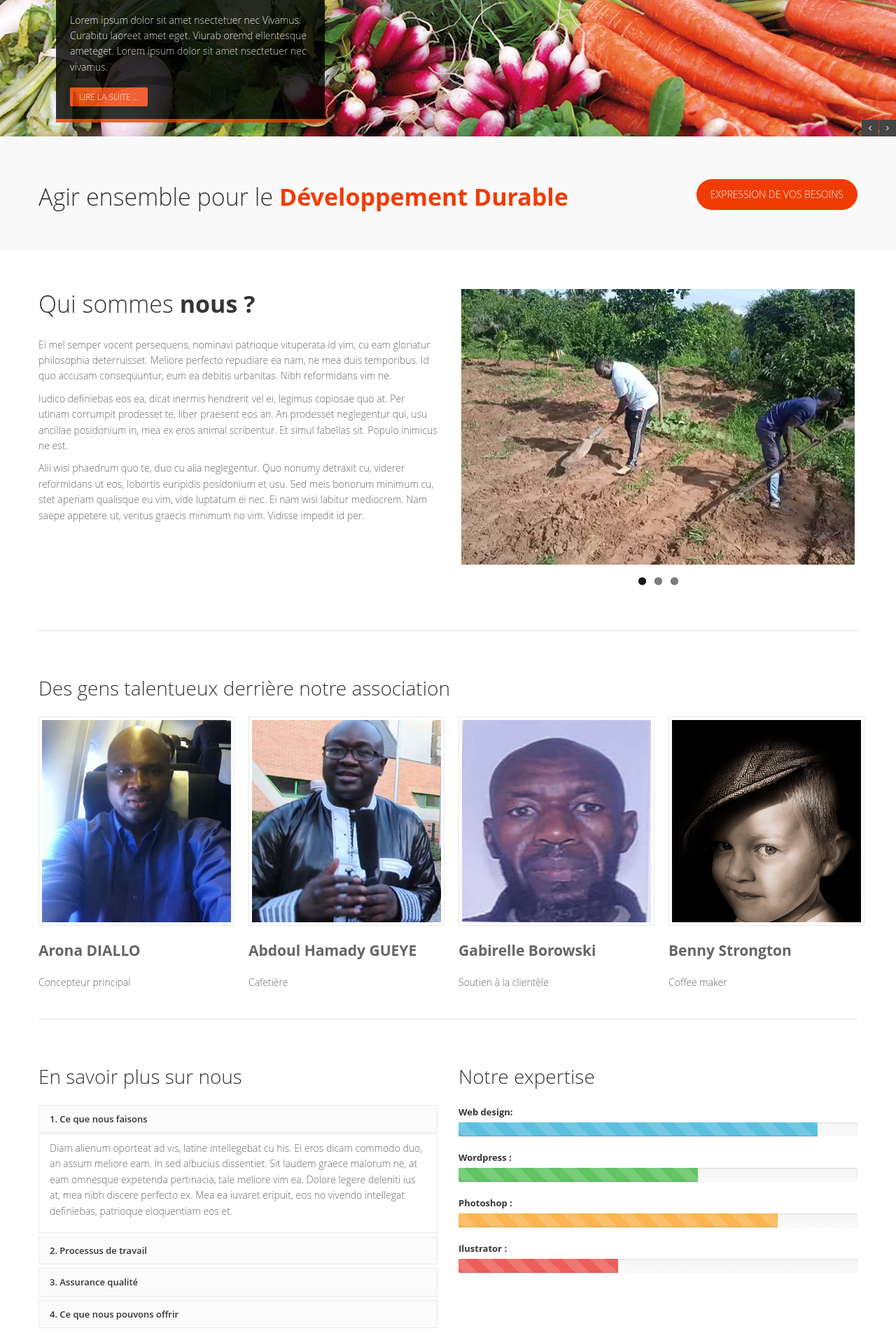
After one commit to Roun1974/Association, a Symfony app: template templates/main/apropos.html.twig in a window 1280 px wide. The commit adds this page. Shown: the part 386-2291 px from the top of the page at 70% size. Run offline with Twig, Linux system fonts and the light colour scheme; the template is opened without the code that fills it, so the values that code supplies are empty; some libraries are stand-ins or nearby versions.

Commit message:
Creation page presentation

```diff
--- a/templates/admin/admin/adminUtilisateur.html.twig
+++ b/templates/admin/admin/adminUtilisateur.html.twig
@@ -21,7 +21,7 @@
             <td>Prénom</td>
             <td>Mails</td>
             <td>Téléphones</td>
-            <td>Rue</td>
+            <td>Adresse</td>
             <td>Code postal</td>
             <td>Ville</td>
             <td>Pays</td>
@@ -44,7 +44,10 @@
             </tr>
         {% endfor %}
     </table>
+
+
     </div>
     </div>
     </div>
+
 {% endblock %}
--- /dev/null
+++ b/templates/main/apropos.html.twig
@@ -0,0 +1,195 @@
+{% extends 'base.html.twig' %}
+
+{% block title %}Qui sommes nous ?{% endblock %}
+
+{% block body %}
+ <section id="content">
+      <div class="container">
+        <div class="row">
+          <div class="span6">
+            <h3>Qui sommes <strong>nous ?</strong></h3>
+            <p>
+              Ei mel semper vocent persequeris, nominavi patrioque vituperata id vim, cu eam gloriatur philosophia deterruisset. Meliore perfecto repudiare ea nam, ne mea duis temporibus. Id quo accusam consequuntur, eum ea debitis urbanitas. Nibh reformidans vim ne.
+            </p>
+            <p>
+              Iudico definiebas eos ea, dicat inermis hendrerit vel ei, legimus copiosae quo at. Per utinam corrumpit prodesset te, liber praesent eos an. An prodesset neglegentur qui, usu ancillae posidonium in, mea ex eros animal scribentur. Et simul fabellas sit.
+              Populo inimicus ne est.
+            </p>
+            <p>
+              Alii wisi phaedrum quo te, duo cu alia neglegentur. Quo nonumy detraxit cu, viderer reformidans ut eos, lobortis euripidis posidonium et usu. Sed meis bonorum minimum cu, stet aperiam qualisque eu vim, vide luptatum ei nec. Ei nam wisi labitur mediocrem.
+              Nam saepe appetere ut, veritus graecis minimum no vim. Vidisse impedit id per.
+            </p>
+          </div>
+          <div class="span6">
+            <!-- start flexslider -->
+            <div class="flexslider">
+              <ul class="slides">
+                <li>
+                  <img src="assets/img/works/full/image-01-full.jpg" alt="" />
+                </li>
+                <li>
+                  <img src="assets/img/works/full/image-02-full.jpg" alt="" />
+                </li>
+                <li>
+                  <img src="assets/img/works/full/image-03-full.jpg" alt="" />
+                </li>
+              </ul>
+            </div>
+            <!-- end flexslider -->
+          </div>
+        </div>
+        <!-- divider -->
+        <div class="row">
+          <div class="span12">
+            <div class="solidline">
+            </div>
+          </div>
+        </div>
+        <!-- end divider -->
+        <div class="row">
+          <div class="span12">
+            <h4>Des gens talentueux derrière notre association</h4>
+          </div>
+          <div class="span3">
+            <img src="assets/img/dummies/team1.jpg" alt="" class="img-polaroid" />
+            <div class="roles">
+              <p class="lead">
+                <strong>Arona DIALLO</strong>
+              </p>
+              <p>
+                Concepteur principal
+              </p>
+            </div>
+          </div>
+          <div class="span3">
+            <img src="assets/img/dummies/team2.jpg" alt="" class="img-polaroid" />
+            <div class="roles">
+              <p class="lead">
+                <strong>Abdoul Hamady GUEYE</strong>
+              </p>
+              <p>
+               Cafetière
+              </p>
+            </div>
+          </div>
+          <div class="span3">
+            <img src="assets/img/dummies/team3.jpg" alt="" class="img-polaroid" />
+            <div class="roles">
+              <p class="lead">
+                <strong>Gabirelle Borowski</strong>
+              </p>
+              <p>
+               Soutien à la clientèle
+
+              </p>
+            </div>
+          </div>
+          <div class="span3">
+            <img src="assets/img/dummies/team4.jpg" alt="" class="img-polaroid" />
+            <div class="roles">
+              <p class="lead">
+                <strong>Benny Strongton</strong>
+              </p>
+              <p>
+                Coffee maker
+              </p>
+            </div>
+          </div>
+        </div>
+        <!-- divider -->
+        <div class="row">
+          <div class="span12">
+            <div class="solidline">
+            </div>
+          </div>
+        </div>
+        <!-- end divider -->
+        <div class="row">
+          <div class="span6">
+            <h4>En savoir plus sur nous</h4>
+            <div class="accordion" id="accordion2">
+              <div class="accordion-group">
+                <div class="accordion-heading">
+                  <a class="accordion-toggle" data-toggle="collapse" data-parent="#accordion2" href="#collapseOne">
+							1. Ce que nous faisons</a>
+                </div>
+                <div id="collapseOne" class="accordion-body collapse in">
+                  <div class="accordion-inner">
+                    <p>
+                      Diam alienum oporteat ad vis, latine intellegebat cu his. Ei eros dicam commodo duo, an assum meliore eam. In sed albucius dissentiet. Sit laudem graece malorum ne, at eam omnesque expetenda pertinacia, tale meliore vim ea. Dolore legere deleniti ius
+                      at, mea nibh discere perfecto ex. Mea ea iuvaret eripuit, eos no vivendo intellegat definiebas, patrioque eloquentiam eos et.
+                    </p>
+                  </div>
+                </div>
+              </div>
+              <div class="accordion-group">
+                <div class="accordion-heading">
+                  <a class="accordion-toggle" data-toggle="collapse" data-parent="#accordion2" href="#collapseTwo">
+							2. Processus de travail </a>
+                </div>
+                <div id="collapseTwo" class="accordion-body collapse">
+                  <div class="accordion-inner">
+                    <p>
+                      Nihil suscipit posidonium eos id. An cetero fierent insolens mel, ex sit rebum falli erroribus. Ius in nemore dolorum officiis. Et vel harum dicant, vix eius persius an. Ex eam malis postea, erat nihil consulatu nam ea. Ex quem dolores euripidis eum,
+                      tempor aperiam voluptaria has ad. Ea est persecuti dissentiet voluptatibus, at illum malorum minimum usu eum aeterno tritani.
+                    </p>
+                  </div>
+                </div>
+              </div>
+              <div class="accordion-group">
+                <div class="accordion-heading">
+                  <a class="accordion-toggle" data-toggle="collapse" data-parent="#accordion2" href="#collapseThree">
+							3. Assurance qualité </a>
+                </div>
+                <div id="collapseThree" class="accordion-body collapse">
+                  <div class="accordion-inner">
+                    <p>
+                      Vel purto oportere principes ne, ut mel graeco omnesque. Habeo justo congue mei cu, eu est molestie sensibus, oratio tibique ad mei. Admodum consetetur cu eam, nec cu doming prompta inciderint, ne vim ceteros mnesarchum scriptorem. Ex eam malis postea,
+                      erat nihil consulatu nam ea. Ex quem dolores euripidis eum, tempor aperiam voluptaria has ad. Et vel harum dicant vix.
+                    </p>
+                  </div>
+                </div>
+              </div>
+              <div class="accordion-group">
+                <div class="accordion-heading">
+                  <a class="accordion-toggle" data-toggle="collapse" data-parent="#accordion2" href="#collapseFour">
+							4. Ce que nous pouvons offrir </a>
+                </div>
+                <div id="collapseFour" class="accordion-body collapse">
+                  <div class="accordion-inner">
+                    <p>
+                      Diam alienum oporteat ad vis, latine intellegebat cu his. Ei eros dicam commodo duo, an assum meliore eam. In sed albucius dissentiet. Sit laudem graece malorum ne, at eam omnesque expetenda pertinacia, tale meliore vim ea. Dolore legere deleniti ius
+                      at, mea nibh discere perfecto ex. Mea ea iuvaret eripuit, eos no vivendo intellegat definiebas, patrioque eloquentiam eos et.
+                    </p>
+                  </div>
+                </div>
+              </div>
+            </div>
+          </div>
+          <div class="span6">
+            <h4>Notre expertise</h4>
+            <label>Web design:</label>
+            <div class="progress progress-info progress-striped active">
+              <div class="bar" style="width: 90%">
+              </div>
+            </div>
+            <label>Wordpress :</label>
+            <div class="progress progress-success progress-striped active">
+              <div class="bar" style="width: 60%">
+              </div>
+            </div>
+            <label>Photoshop :</label>
+            <div class="progress progress-warning progress-striped active">
+              <div class="bar" style="width: 80%">
+              </div>
+            </div>
+            <label>Ilustrator :</label>
+            <div class="progress progress-danger progress-striped active">
+              <div class="bar" style="width: 40%">
+              </div>
+            </div>
+          </div>
+        </div>
+      </div>
+    </section>
+{% endblock %}
```
Also changed, not shown: src/Controller/AproposController.php (added, +18 -0 lines), public/assets/img/dummies/team1.jpg, public/assets/img/dummies/team2.jpg, public/assets/img/dummies/team3.jpg.
